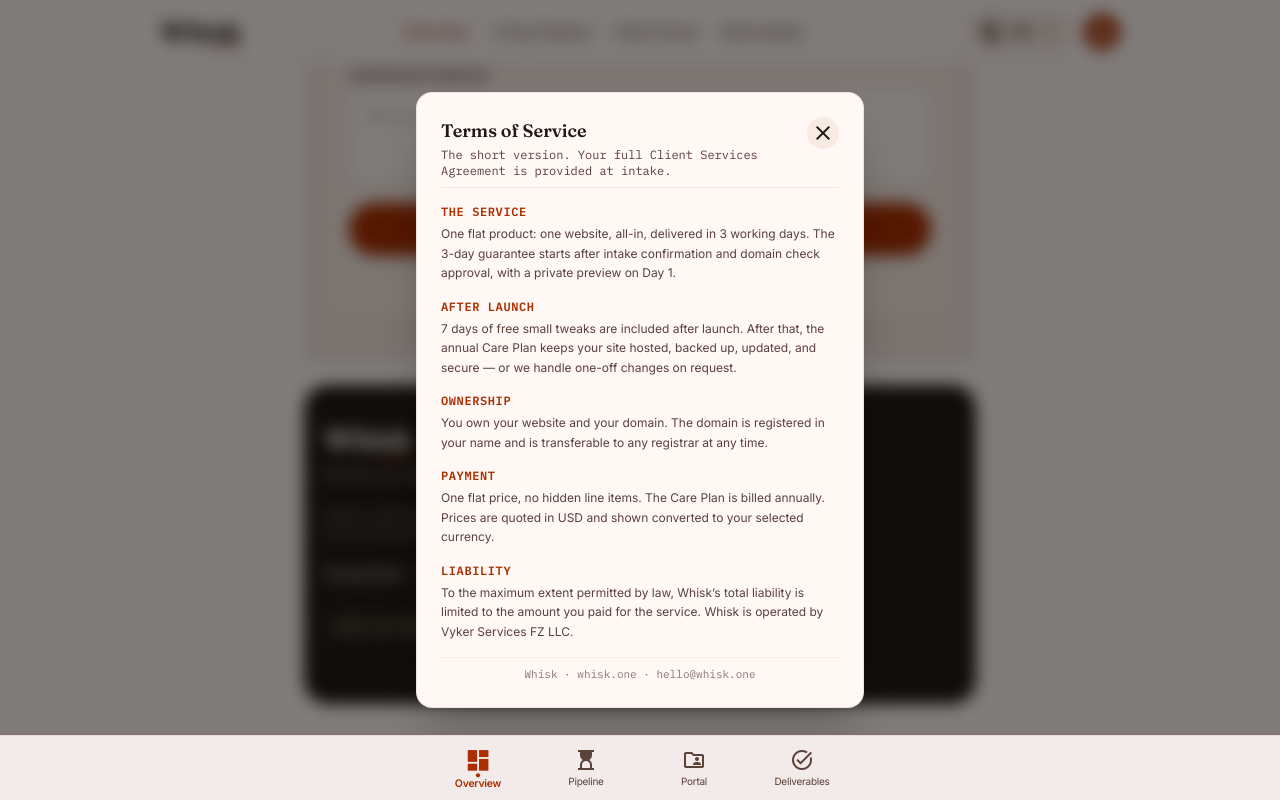
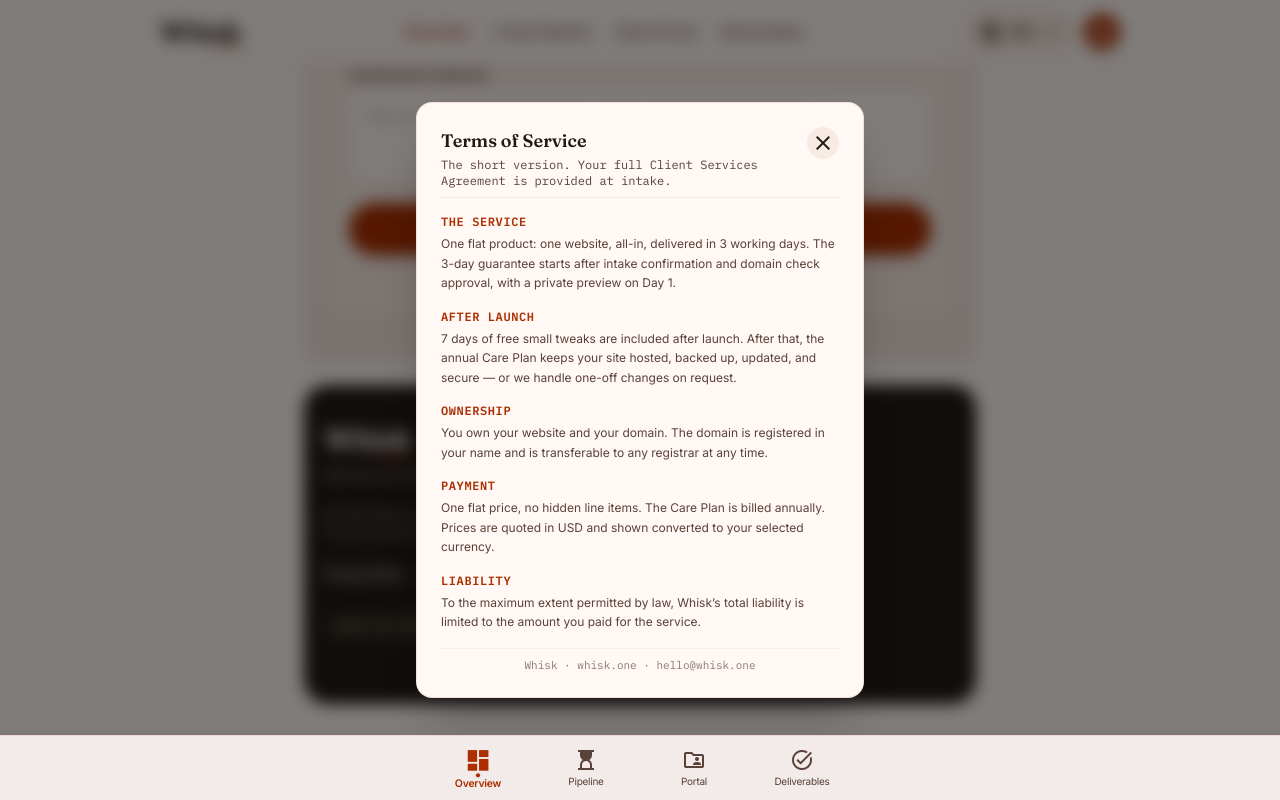
Before and after one commit to Vyker/whisk.one, a React (Vite) app: page / in a window 1280 px wide. Both pictures are taken after a click on the button "Terms of Service". Shown: the part 4653-5453 px from the top of the page. Built offline with nearby package versions, Linux system fonts and the light colour scheme; no server answers.

Commit message:
Present Whisk as a standalone brand: remove holding-company references, add copyright line

```diff
--- a/src/components/LegalModal.tsx
+++ b/src/components/LegalModal.tsx
@@ -50,7 +50,7 @@
       },
       {
         h: 'Liability',
-        p: 'To the maximum extent permitted by law, Whisk’s total liability is limited to the amount you paid for the service. Whisk is operated by Vyker Services FZ LLC.',
+        p: 'To the maximum extent permitted by law, Whisk’s total liability is limited to the amount you paid for the service.',
       },
     ],
   },
--- a/src/components/OverviewScreen.tsx
+++ b/src/components/OverviewScreen.tsx
@@ -958,7 +958,7 @@
         </div>
 
         <div className="flex flex-col gap-1 text-[#E5DACA]/70 text-xs">
-          <p>Whisk is operated by Vyker Services FZ LLC.</p>
+          <p>© {new Date().getFullYear()} Whisk. All rights reserved.</p>
           <p className="text-[11px] leading-tight">
             All prices dynamically displayed in your selected local currency based on mid-market
             benchmarks.
```
